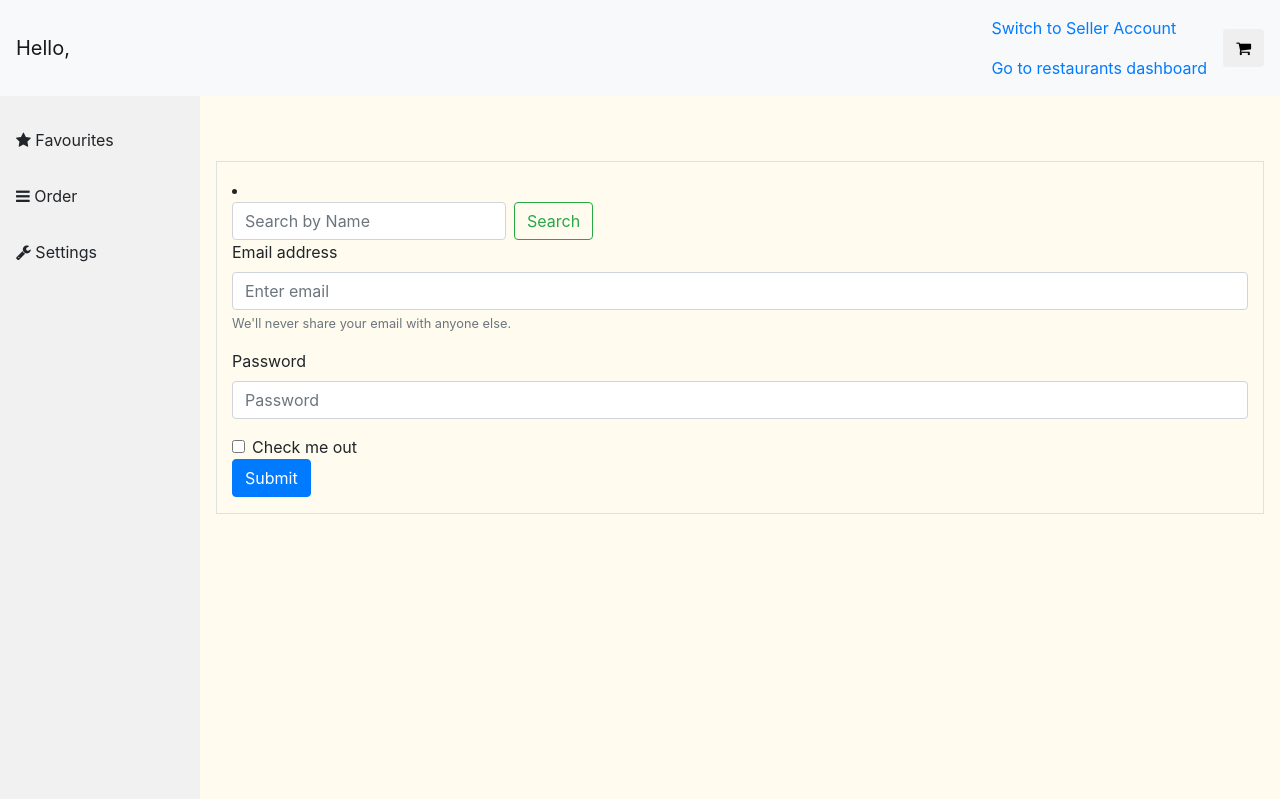
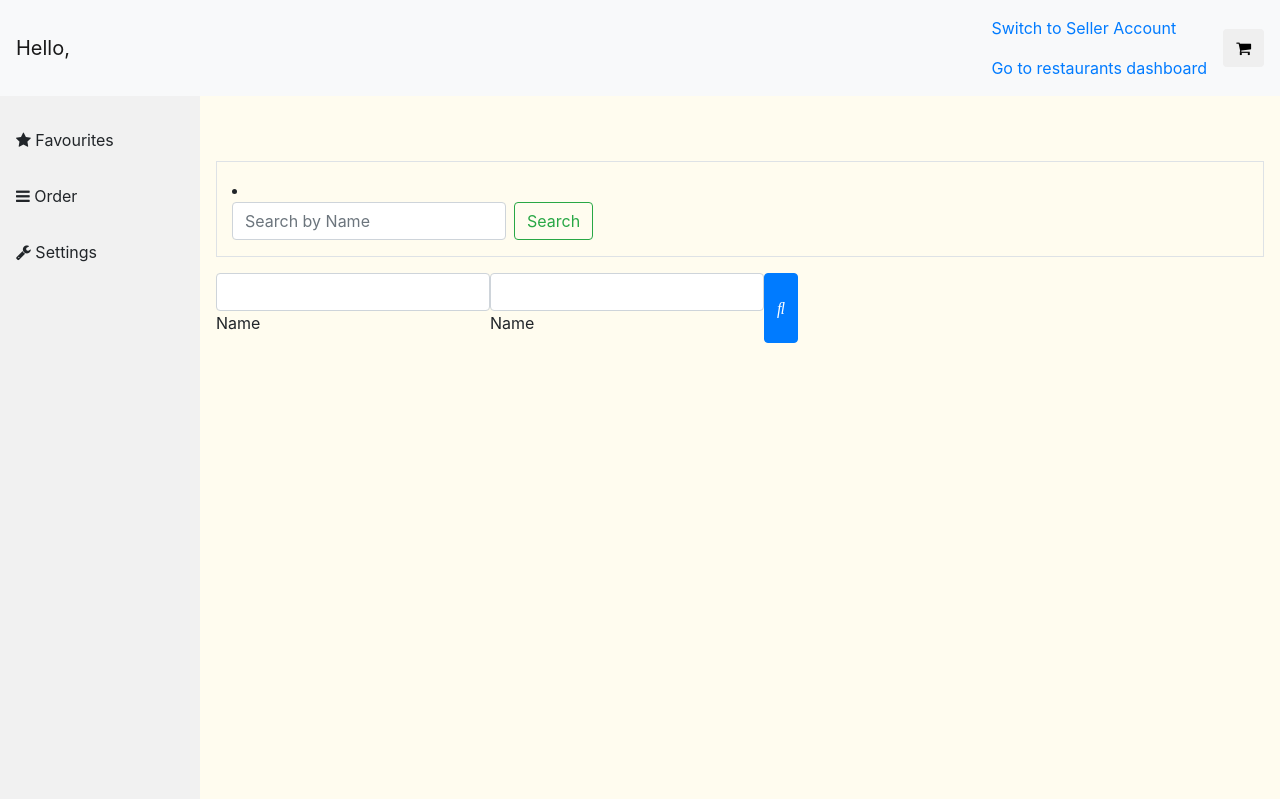
Before and after one commit to Michelle-Vava/ShareEats, a Django app: page /buyer/restaurants in a window 1280 px wide. Shown: the top 799 px of the page. Run offline with Django 4.2, Linux system fonts and the light colour scheme; some libraries are stand-ins or nearby versions.

Commit message:
bootstrap func added tests

```diff
--- a/develop/templates/buyer/restaurants.html
+++ b/develop/templates/buyer/restaurants.html
@@ -7,21 +7,18 @@
          <button class="btn btn-outline-success my-2 my-sm-0" type="submit">Search</button>
     </form>
   </li>
-     <form>
-  <div class="form-group">
-    <label for="exampleInputEmail1">Email address</label>
-    <input type="email" class="form-control" id="exampleInputEmail1" aria-describedby="emailHelp" placeholder="Enter email">
-    <small id="emailHelp" class="form-text text-muted">We'll never share your email with anyone else.</small>
+    </div>
+    <div class="input-group">
+  <div class="form-outline">
+    <input id="search-input-restaurant-name" type="search" id="form1" class="form-control" />
+    <label class="form-label" for="form1">Name</label>
   </div>
-  <div class="form-group">
-    <label for="exampleInputPassword1">Password</label>
-    <input type="password" class="form-control" id="exampleInputPassword1" placeholder="Password">
+  <div class="form-outline">
+    <input id="search-input-location" type="search" id="form1" class="form-control" />
+    <label class="form-label" for="form1">Name</label>
   </div>
-  <div class="form-check">
-    <input type="checkbox" class="form-check-input" id="exampleCheck1">
-    <label class="form-check-label" for="exampleCheck1">Check me out</label>
-  </div>
-  <button type="submit" class="btn btn-primary">Submit</button>
-</form>
+  <button id="search-button" type="button" class="btn btn-primary">
+    <i class="fas fa-search"></i>
+  </button>
     </div>
 {% endblock %}
```
